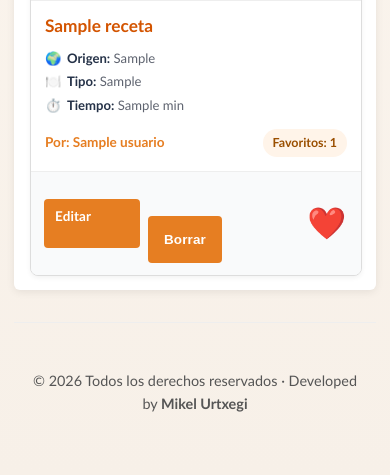
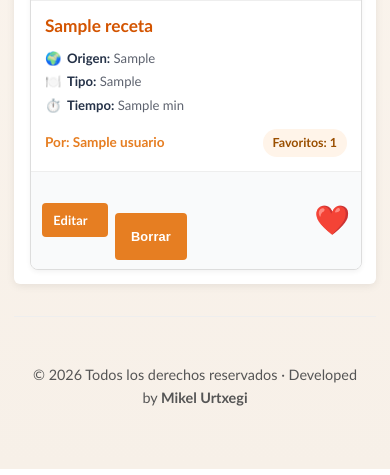
Before and after one commit to Urtxe/recetario-online-antiguo, a PHP site: page / in a window 390 px wide. Shown: the part 1120-1595 px from the top of the page. Run offline with PHP 8.4, Linux system fonts and the light colour scheme; the visitor is signed in with stand-in values (Sample User, id 1); tables that the repository leaves empty or names only in its code hold one stand-in row (values such as "Sample post").

Commit message:
Refine recipe card footer buttons

```diff
--- a/public/css/parts/componentes.css
+++ b/public/css/parts/componentes.css
@@ -113,13 +113,14 @@
 
 .btn-edit-mini,
 .btn-delete-mini {
-    min-height: 34px;
-    min-width: 60px;
-    padding: 0.42rem 0.95rem;
-    font-size: 0.82rem;
+    min-height: 32px;
+    min-width: 68px;
+    padding: 0.42rem 0.78rem;
+    font-size: 0.8rem;
     border-radius: 4px;
     letter-spacing: 0.01em;
     white-space: nowrap;
+    box-sizing: border-box;
 }
 
 .btn-edit:hover,
@@ -153,14 +154,14 @@
 .btn-fav {
     background: none;
     border: none;
-    font-size: 1.95rem;
+    font-size: 1.8rem;
     cursor: pointer;
     line-height: 1;
     transition: transform 0.2s ease;
     min-width: auto;
     min-height: auto;
     height: auto;
-    padding: 0 0.1rem;
+    padding: 0;
     display: inline-flex;
     align-items: center;
     justify-content: center;
--- a/public/css/parts/recetas.css
+++ b/public/css/parts/recetas.css
@@ -180,9 +180,11 @@
     gap: 0.75rem;
     align-items: center;
     flex-wrap: nowrap;
-    padding: 0.62rem 0.8rem;
+    min-height: 52px;
+    padding: 0.6rem 0.75rem;
     border-top: 1px solid var(--color-border-light);
     background: #f9fafb;
+    box-sizing: border-box;
 }
 
 .recipe-card-actions-main,
@@ -190,7 +192,7 @@
     display: flex;
     justify-content: flex-start;
     flex-wrap: nowrap;
-    gap: 0.5rem;
+    gap: 0.45rem;
     align-items: center;
     min-width: 0;
 }
@@ -211,11 +213,12 @@
     justify-content: flex-end;
     flex: 0 0 auto;
     margin-left: auto;
+    padding-left: 0.35rem;
 }
 
 /* Ajuste de tamaño para corazones en el grid */
 .receta-item .btn-fav {
-    font-size: 1.95rem;
+    font-size: 1.8rem;
 }
 
 /* ========== VISTA DETALLE DE RECETA ========== */
@@ -364,6 +367,10 @@
         padding: 0.75rem 0.85rem;
     }
 
+    .recipe-card-actions {
+        min-height: 50px;
+    }
+
     .recipe-card-body {
         padding: 0.9rem;
     }
@@ -397,6 +404,8 @@
     .recipe-card-actions {
         flex-direction: row;
         align-items: center;
+        min-height: 48px;
+        padding: 0.55rem 0.7rem;
     }
 
     .btn-fav-container {
@@ -407,9 +416,9 @@
     .grid-admin-buttons .btn-delete-mini {
         width: auto;
         flex: 0 0 auto;
-        min-width: 74px;
-        padding: 0.48rem 0.68rem;
-        font-size: 0.84rem;
+        min-width: 66px;
+        padding: 0.42rem 0.72rem;
+        font-size: 0.8rem;
         letter-spacing: 0.01em;
     }
 
```
